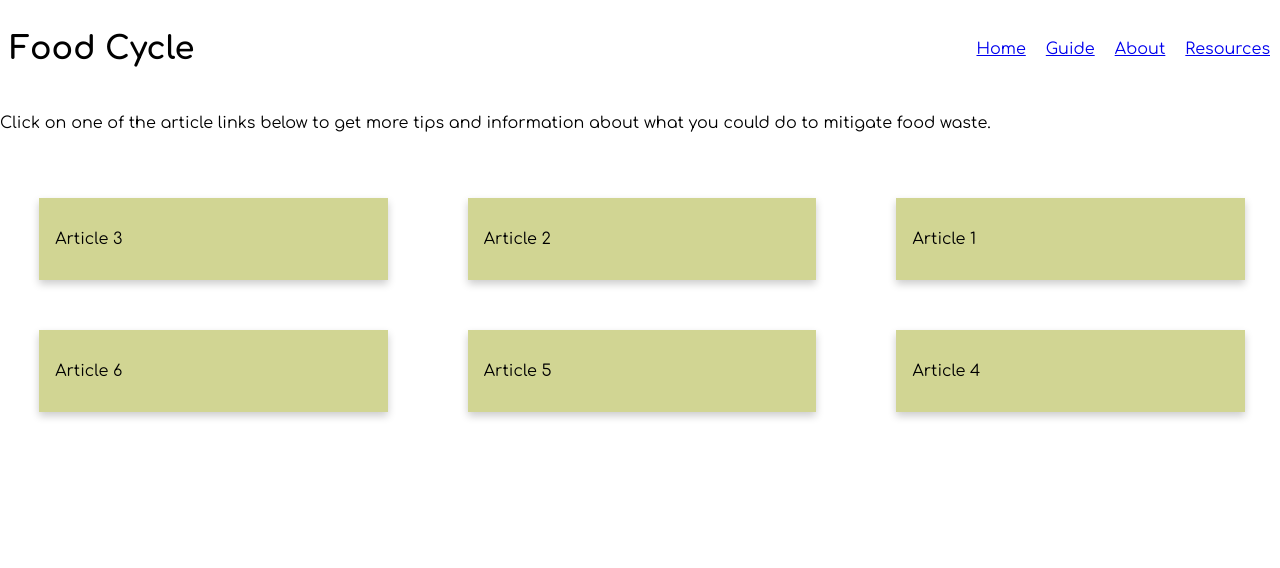
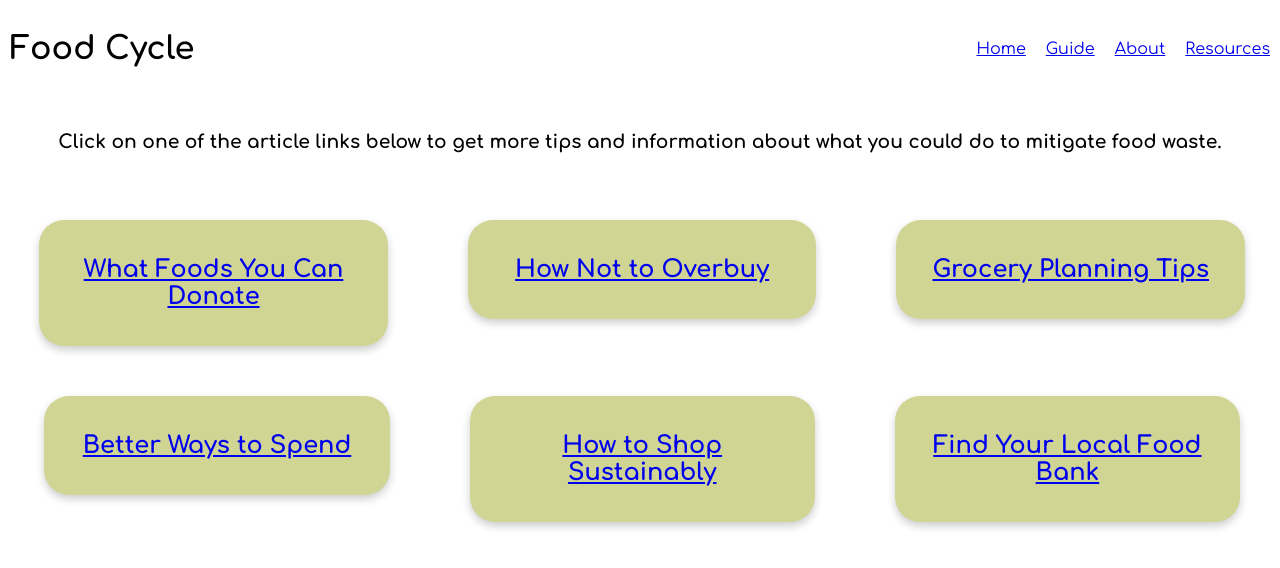
Before and after one commit to UW-INFO442-AU21/group1-jeremys-goats, a React (Create React App) app: page /resources in a window 1280 px wide. Shown: the top 568 px of the page. Built offline with nearby package versions, Linux system fonts and the light colour scheme.

Commit message:
added links to article cards

```diff
--- a/src/Components/Cards.jsx
+++ b/src/Components/Cards.jsx
@@ -5,48 +5,48 @@ export function Cards() {
             <div class="row">
                 <div class="column">
                     <div class="card">
-                        <p>
-                            Article 1
-                        </p>
+                        <h2>
+                            <a href="https://zenhabits.net/50-tips-for-grocery-shopping/" target="_blank">Grocery Planning Tips</a>
+
+                        </h2>
                     </div>
                 </div>
                 <div class="column">
                     <div class="card">
-                        <p>
-                            Article 2
-                        </p>
+                        <h2>
+                            <a href="https://stefanieoconnell.com/stop-buying-stuff-dont-need/" target="_blank">How Not to Overbuy</a>
+                        </h2>
                     </div>
                 </div>
                 <div class="column">
                     <div class="card">
-                        <p>
-                            Article 3
-                        </p>
+                        <h2>
+                            <a href="https://www.feedingamerica.org/hunger-blog/what-donate-food-bank-and-what-avoid" target="_blank">What Foods You Can Donate</a>
+                        </h2>
                     </div>
                 </div>
 
-                <div class="column">
             </div>
             <div class="column">
                 <div class="card">
-                        <p>
-                            Article 4
-                        </p>
+                    <h2>
+                        <a href="https://www.feedingamerica.org/find-your-local-foodbank" target="_blank">Find Your Local Food Bank</a>
+                    </h2>
                 </div>
             </div>
             <div class="column">
                 <div class="card">
-                        <p>
-                            Article 5
-                        </p>
+                    <h2>
+                        <a href="https://www.4ocean.com/blogs/blog/11-sustainable-grocery-shopping-tips" target="_blank">How to Shop Sustainably</a>
+
+                    </h2>
                 </div>
             </div>
             <div class="column">
                 <div class="card">
-                        <p>
-                            Article 6
-                        </p>
-                    </div>
+                    <h2>
+                        <a href="https://clark.com/save-money/save-money-on-groceries/" target="_blank">Better Ways to Spend</a>
+                    </h2>
                 </div>
             </div>
         </div>
--- a/src/Pages/Resources.jsx
+++ b/src/Pages/Resources.jsx
@@ -2,8 +2,8 @@ import { Cards } from "../Components/Cards"
 
 const Card = () => {
     return (
-        <div>
-            <p>Click on one of the article links below to get more tips and information about what you could do to mitigate food waste.</p>
+        <div className = "CardHeader">
+            <h3>Click on one of the article links below to get more tips and information about what you could do to mitigate food waste.</h3>
             <Cards/>
         </div>
     )
--- a/src/index.css
+++ b/src/index.css
@@ -40,6 +40,7 @@ code {
 
 /* card styling */
 .card {
+  border-radius: 25px;
   box-shadow: 0 4px 8px 0 rgba(0, 0, 0, 0.2); /* this adds the "card" effect */
   padding: 16px;
   align-items: center;
@@ -47,7 +48,10 @@ code {
   margin-top: 50px;
   margin-left: 35px;
   margin-right: 35px;
+}
 
+h2 {
+  text-align: center;
 }
 
 /* Responsive columns - one column layout (vertical) on small screens */
@@ -69,3 +73,8 @@ code {
   0 8px 8px rgba(0,0,0,0.12),
   0 16px 16px rgba(0,0,0,0.12);
 }
+
+.CardHeader {
+  text-align: center;
+  padding-top: 15px;
+}
```
Lines whose indentation alone changed are shown as unchanged.
